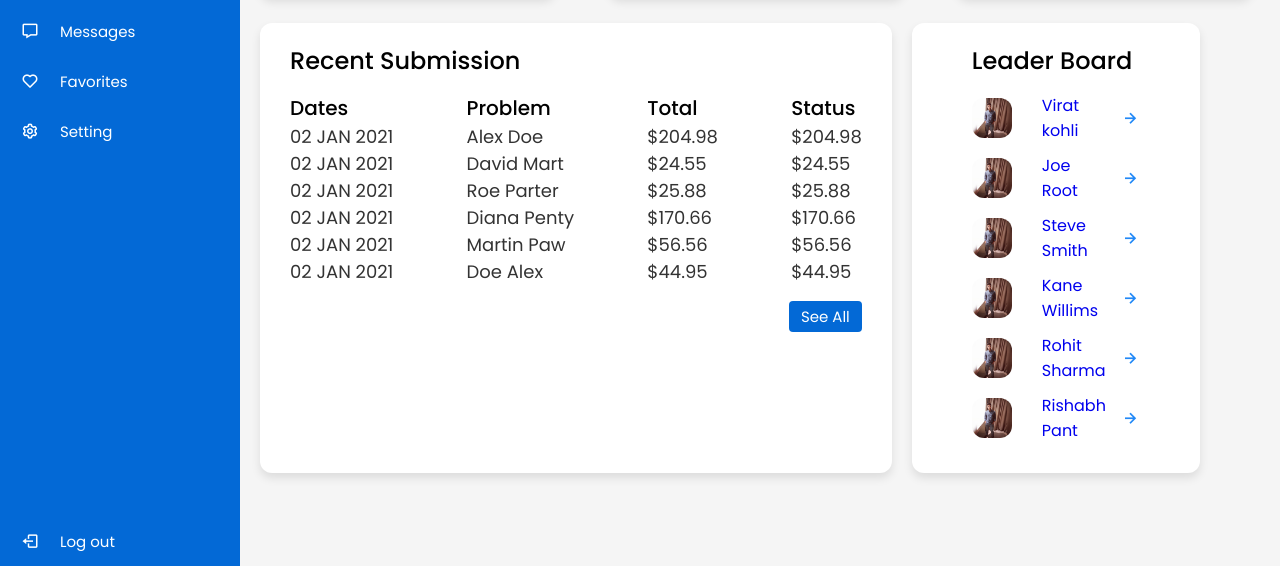
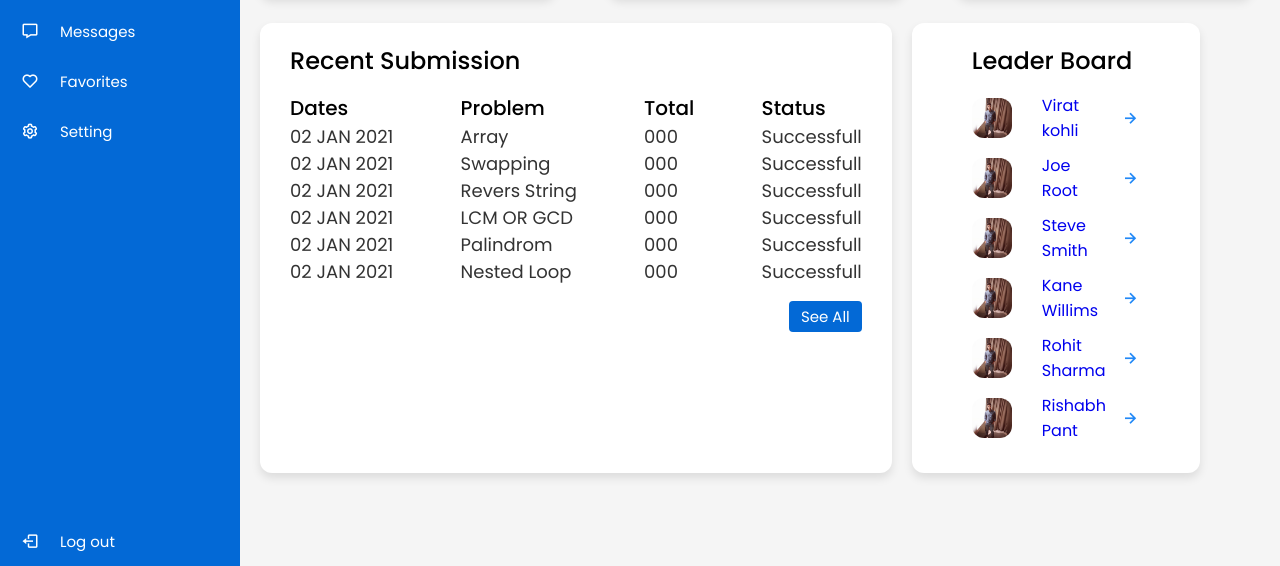
Before and after one commit to mayank2101/dashboard, a plain HTML site: page index.html in a window 1280 px wide. Shown: the part 234-800 px from the top of the page. Drawn offline with nearby package versions, Linux system fonts and the light colour scheme.

Commit message:
Update index.html

```diff
--- a/index.html
+++ b/index.html
@@ -152,30 +152,31 @@
             </ul>
             <ul class="details">
               <li class="topic">Problem</li>
-              <li><a href="#">Alex Doe</a></li>
-              <li><a href="#">David Mart</a></li>
-              <li><a href="#">Roe Parter</a></li>
-              <li><a href="#">Diana Penty</a></li>
-              <li><a href="#">Martin Paw</a></li>
-              <li><a href="#">Doe Alex</a></li>
+              <li><a href="#">Array</a></li>
+              <li><a href="#">Swapping</a></li>
+              <li><a href="#">Revers String</a></li>
+              <li><a href="#">LCM OR GCD</a></li>
+              <li><a href="#">Palindrom</a></li>
+              <li><a href="#">Nested Loop</a></li>
             </ul>
             <ul class="details">
               <li class="topic">Total</li>
-              <li><a href="#">$204.98</a></li>
-              <li><a href="#">$24.55</a></li>
-              <li><a href="#">$25.88</a></li>
-              <li><a href="#">$170.66</a></li>
-              <li><a href="#">$56.56</a></li>
-              <li><a href="#">$44.95</a></li>
+              <li><a href="#">000</a></li>
+              <li><a href="#">000</a></li>
+              <li><a href="#">000</a></li>
+              <li><a href="#">000</a></li>
+              <li><a href="#">000</a></li>
+              <li><a href="#">000</a></li>
+
             </ul>
             <ul class="details">
               <li class="topic">Status</li>
-              <li><a href="#">$204.98</a></li>
-              <li><a href="#">$24.55</a></li>
-              <li><a href="#">$25.88</a></li>
-              <li><a href="#">$170.66</a></li>
-              <li><a href="#">$56.56</a></li>
-              <li><a href="#">$44.95</a></li>
+              <li><a href="#">Successfull</a></li>
+              <li><a href="#">Successfull</a></li>
+               <li><a href="#">Successfull</a></li>
+               <li><a href="#">Successfull</a></li>
+               <li><a href="#">Successfull</a></li>
+               <li><a href="#">Successfull</a></li>
             </ul>
           </div>
           <div class="button">
```
